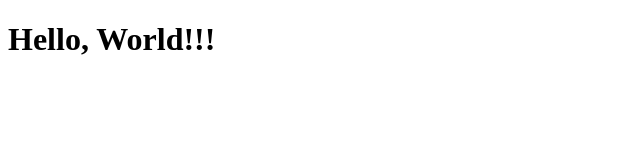
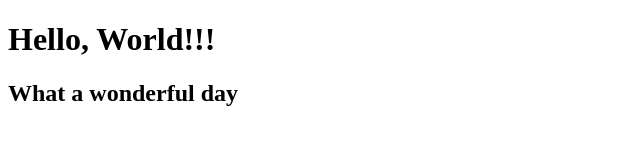
Before and after one commit to davidisley/Demo, a plain HTML site: page hello world.html in a window 1280 px wide. Shown: the whole page, without its empty margins (0-640 px from the left). Drawn offline with Linux system fonts and the light colour scheme.

Commit message:
added h2 section

```diff
--- a/hello world.html
+++ b/hello world.html
@@ -6,5 +6,6 @@
     </head>
     <body>
         <h1>Hello, World!!!</h1>
+        <h2>What a wonderful day</h2>
     </body>
 </html>
```
